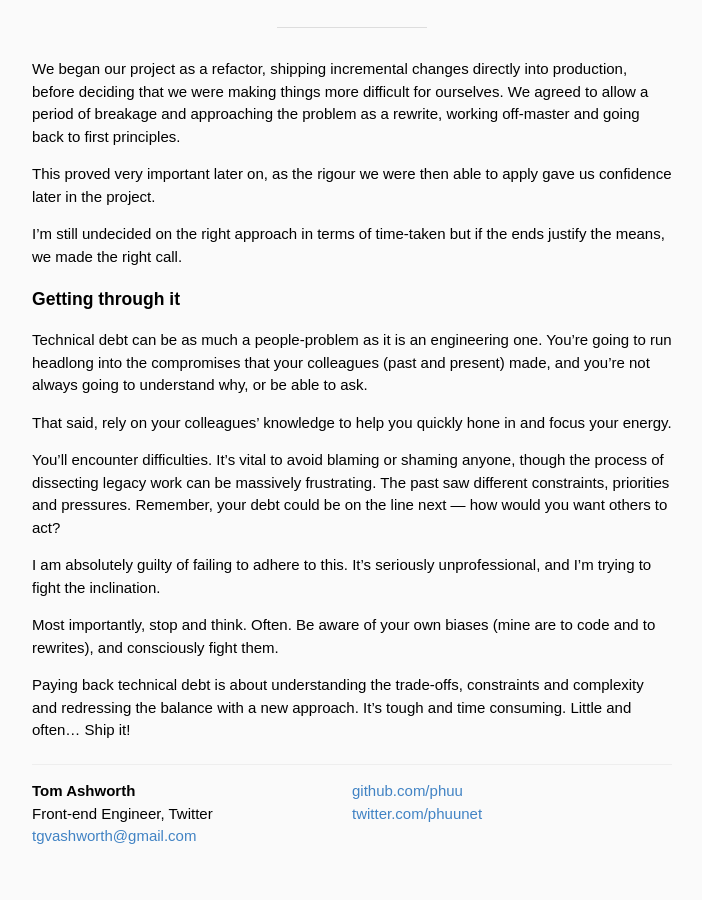
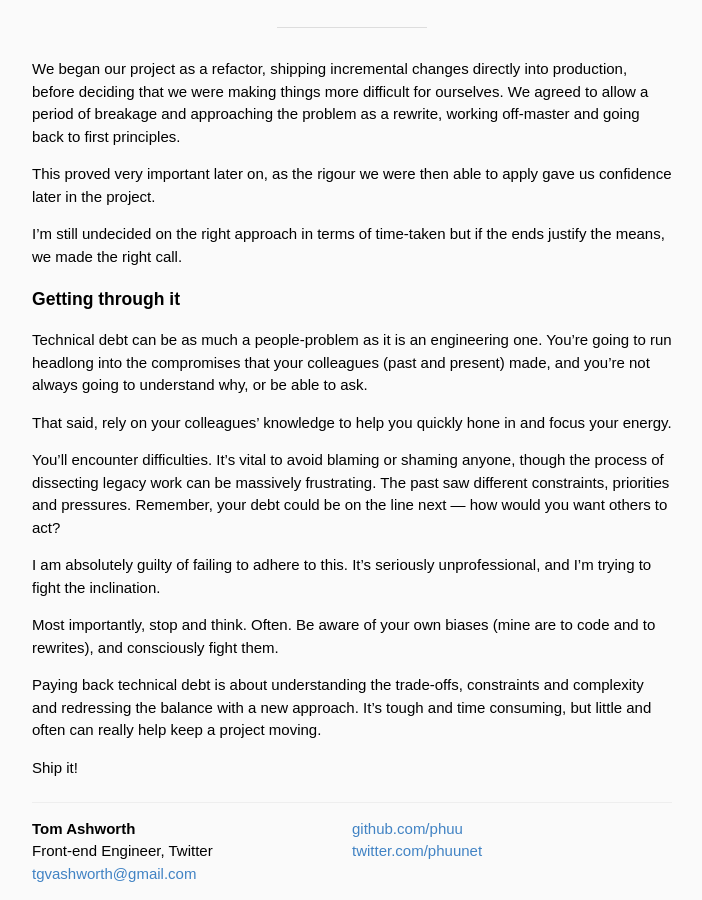
Before and after one commit to tgvashworth/tgvashworth.github.io, a Jekyll site: the page built from _posts/2015-05-12-technical-debt.md, in a window 1280 px wide and 900 px high, scrolled down 2108 px. Shown: the whole window, without its empty margins (288-990 px from the left). Built offline with Jekyll 4.4.1, drawn with Linux system fonts in a browser that asks for light colours; some web fonts are replaced; Markdown is read by kramdown in place of the engine named in the settings; before the commit the page ends 2971 px from its top, so only the background shows below that.

Commit message:
Correct ending

```diff
--- a/_posts/2015-05-12-technical-debt.md
+++ b/_posts/2015-05-12-technical-debt.md
@@ -78,4 +78,6 @@ I am absolutely guilty of failing to adhere to this. It's seriously unprofession
 
 Most importantly, stop and think. Often. Be aware of your own biases (mine are to code and to rewrites), and consciously fight them.
 
-Paying back technical debt is about understanding the trade-offs, constraints and complexity and redressing the balance with a new approach. It's tough and time consuming. Little and often... Ship it!
+Paying back technical debt is about understanding the trade-offs, constraints and complexity and redressing the balance with a new approach. It's tough and time consuming, but little and often can really help keep a project moving.
+
+Ship it!
```
